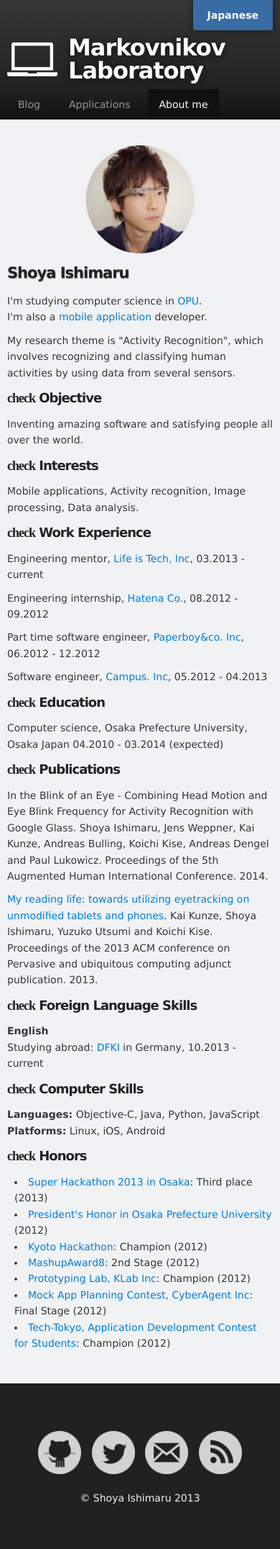
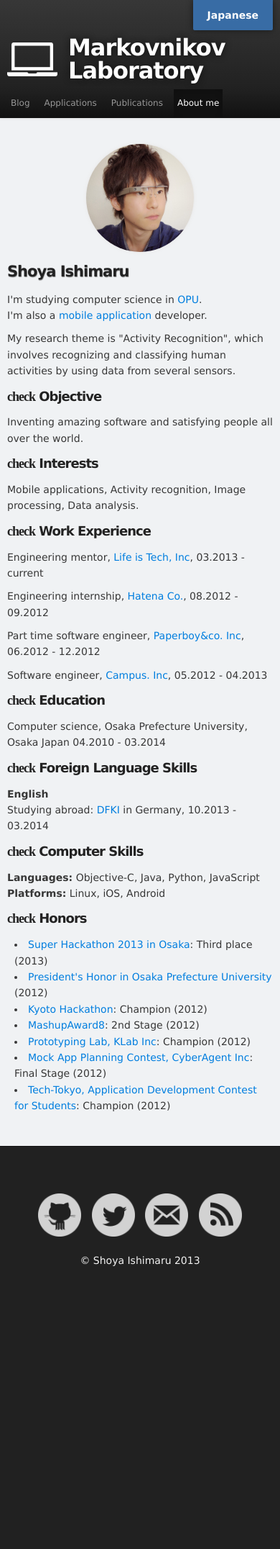
Before and after one commit to Mrk1869/source-mrk1869.github.com, a Jekyll site: the page built from en/aboutme/index.html, in a window 390 px wide. Shown: the whole page at 72% size. Built offline with Jekyll 4.4.1, drawn with Linux system fonts in a browser that asks for light colours; some web fonts are replaced; comment, search, counter and statistics services are not loaded; after the commit the page ends 1822 px from its top, so only the background shows below that.

Commit message:
Added a publications page

```diff
--- a/_includes/navbar.html
+++ b/_includes/navbar.html
@@ -4,6 +4,7 @@
             <ul class="nav">
                 <li {% if page.categories == "blog" or page.categories == "en/blog" %} class="active" {% endif %}><a href="{% if page.language == "english" %}/en{% endif%}/">Blog</a></li>
                 <li {% if page.categories == "applications" %} class="active" {% endif %}><a href="{% if page.language == "english" %}/en{% endif%}/applications/">Applications</a></li>
+                <li {% if page.categories == "publications" %} class="active" {% endif %}><a href="{% if page.language == "english" %}/en{% endif%}/publications/">Publications</a></li>
                 <li {% if page.categories == "aboutme" %} class="active" {% endif %}><a href="{% if page.language == "english" %}/en{% endif%}/aboutme/">About me</a></li>
             </ul>
         </div>
--- a/assets/css/style.css
+++ b/assets/css/style.css
@@ -848,7 +848,12 @@
 
   .image-trimmed-by-circle{
     padding:0px;
-}
+  }
+
+  .navbar .nav li a{
+      font-size:12px;
+      padding:10px 5px;
+  }
 
 
 }
--- a/en/aboutme/index.html
+++ b/en/aboutme/index.html
@@ -22,13 +22,10 @@
 <p>Part time software engineer, <a href="http://www.paperboy.co.jp/">Paperboy&co. Inc</a>, 06.2012 - 12.2012</p>
 <p>Software engineer, <a href="http://campus-inc.org/">Campus. Inc</a>, 05.2012 - 04.2013</p>
 <h4><span class="lsf">check</span> Education</h4>
-<p>Computer science, Osaka Prefecture University, Osaka Japan 04.2010 - 03.2014 (expected)</p>
-<h4><span class="lsf">check</span> Publications</h4>
-<p>In the Blink of an Eye - Combining Head Motion and Eye Blink Frequency for Activity Recognition with Google Glass. Shoya Ishimaru, Jens Weppner, Kai Kunze, Andreas Bulling, Koichi Kise, Andreas Dengel and Paul Lukowicz. Proceedings of the 5th Augmented Human International Conference. 2014.</p>
-<p><a href="http://www.ubicomp.org/ubicomp2013/adjunct/adjunct/p283.pdf">My reading life: towards utilizing eyetracking on unmodified tablets and phones</a>. Kai Kunze, Shoya Ishimaru, Yuzuko Utsumi and Koichi Kise. Proceedings of the 2013 ACM conference on Pervasive and ubiquitous computing adjunct publication. 2013.</p>
+<p>Computer science, Osaka Prefecture University, Osaka Japan 04.2010 - 03.2014</p>
 <h4><span class="lsf">check</span> Foreign Language Skills</h4>
 <p><strong>English</strong></br>
-Studying abroad: <a href="http://www.dfki.de/web">DFKI</a> in Germany, 10.2013 - current</p>
+Studying abroad: <a href="http://www.dfki.de/web">DFKI</a> in Germany, 10.2013 - 03.2014</p>
 <h4><span class="lsf">check</span> Computer Skills</h4>
 <p>
 <strong>Languages:</strong> Objective-C, Java, Python, JavaScript<br>
```
Also changed, not shown: en/publications/index.html (added, +12 -0 lines), publications/index.html (added, +12 -0 lines), 9 other files.
